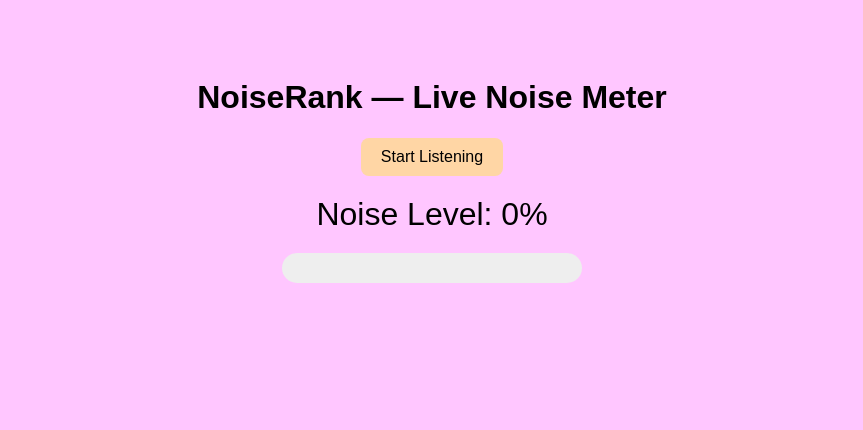
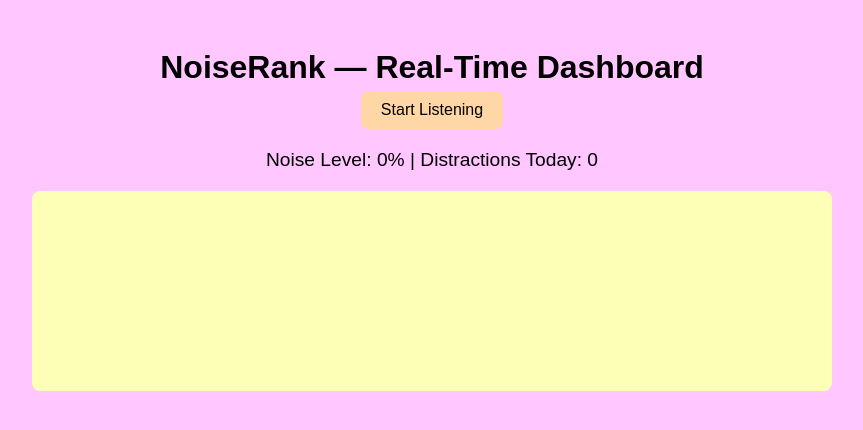
Before and after one commit to funnyfounder/NEW, a plain HTML site: page index.html in a window 1280 px wide. Shown: the whole page, without its empty margins (208-1071 px from the left). Drawn offline with Linux system fonts and the light colour scheme.

Commit message:
Update index.html

```diff
--- a/index.html
+++ b/index.html
@@ -2,21 +2,26 @@
 <html>
 <head>
   <meta charset="UTF-8" />
-  <title>NoiseRank Prototype</title>
+  <title>NoiseRank Dashboard</title>
   <style>
-    body { font-family: Arial, sans-serif; text-align: center; padding-top: 50px; background: #FFC6FF; }
-    #noiseLevel { font-size: 2em; margin-top: 20px; }
-    #meter { width: 300px; height: 30px; background: #eee; margin: 20px auto; border-radius: 15px; overflow: hidden; }
-    #meterFill { height: 100%; width: 0%; background: #9BF6FF; transition: width 0.1s linear; }
+    body { font-family: Arial, sans-serif; text-align: center; padding: 20px; background: #FFC6FF; }
+    h1 { margin-bottom: 5px; }
+    #stats { margin: 20px 0; font-size: 1.2em; }
+    canvas { background: #FDFFB6; border-radius: 8px; display: block; margin: 0 auto; }
     button { padding: 10px 20px; font-size: 1em; border: none; border-radius: 8px; background: #FFD6A5; cursor: pointer; }
   </style>
 </head>
 <body>
-  <h1>NoiseRank — Live Noise Meter</h1>
+  <h1>NoiseRank — Real-Time Dashboard</h1>
   <button id="startBtn">Start Listening</button>
-  <div id="noiseLevel">Noise Level: 0%</div>
-  <div id="meter"><div id="meterFill"></div></div>
 
-  <script src="noiseRank.js"></script>
+  <div id="stats">
+    Noise Level: <span id="noiseLevel">0%</span> |
+    Distractions Today: <span id="spikeCount">0</span>
+  </div>
+
+  <canvas id="waveform" width="800" height="200"></canvas>
+
+  <script src="noiserank-dashboard.js"></script>
 </body>
 </html>
```
